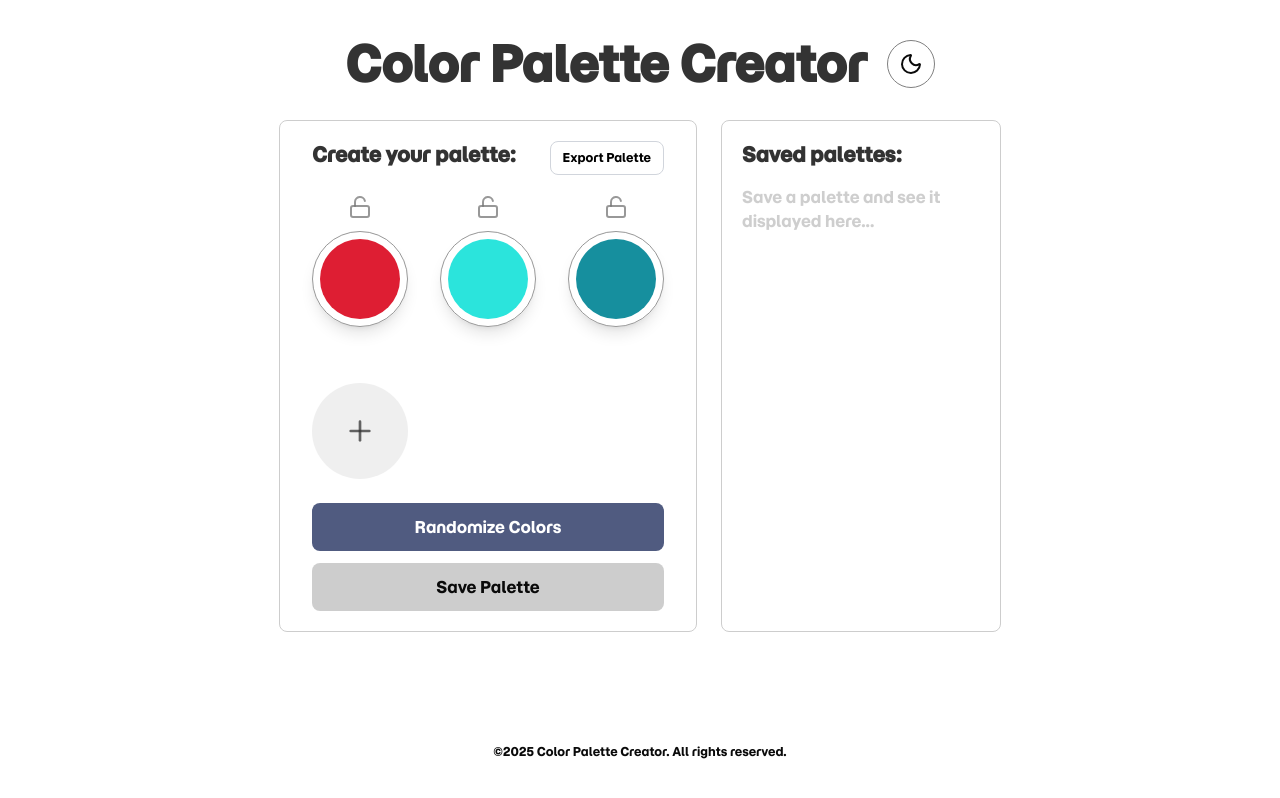
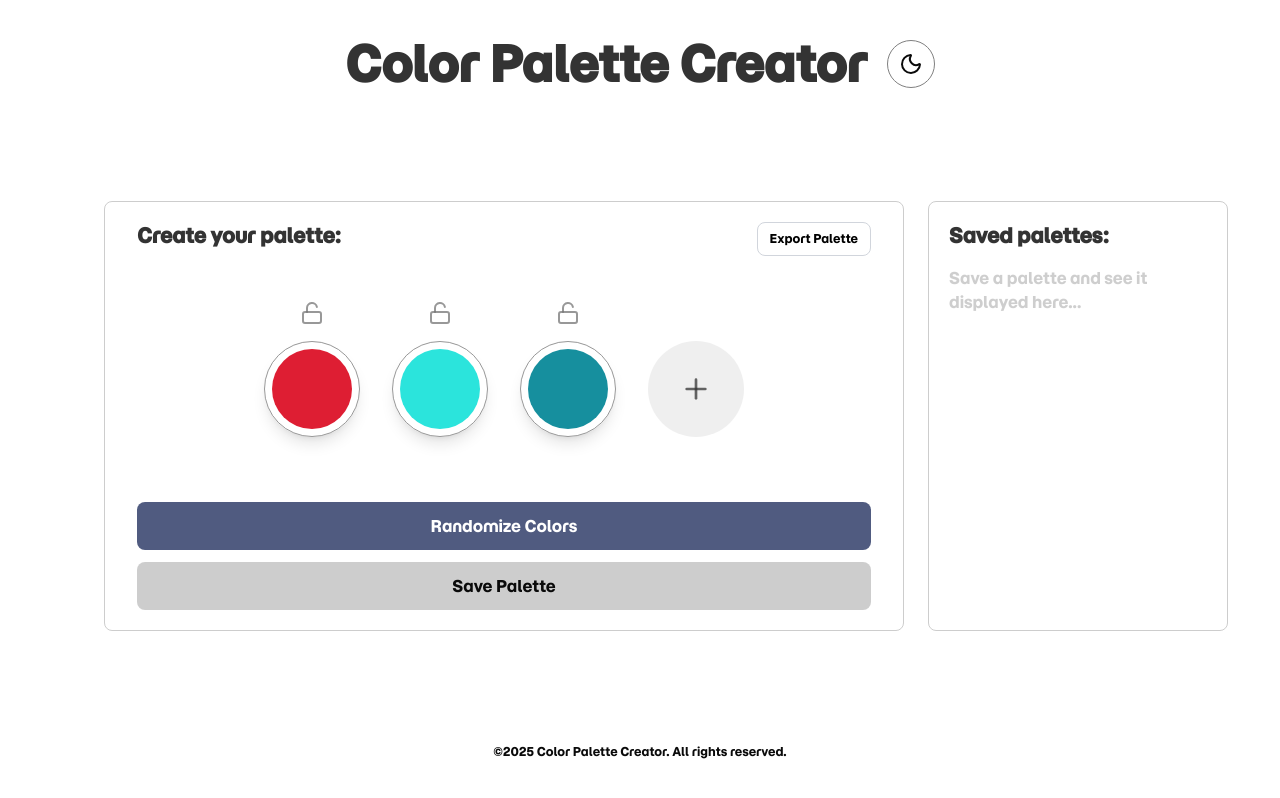
Before and after one commit to DanielG808/color-palette-creator, a Next.js app: page / in a window 1280 px wide. Built offline with nearby package versions, Linux system fonts and the light colour scheme.

Commit message:
adjusted layout to accomodate export button

```diff
--- a/app/layout.tsx
+++ b/app/layout.tsx
@@ -27,12 +27,10 @@ export default function RootLayout({
         className={`${momoTrustDisplay.className} min-h-dvh w-full antialiased`}
       >
         <ThemeProvider attribute="class" defaultTheme="system" enableSystem>
-          {/* PAGE WRAPPER — THIS IS WHERE MARGINS BELONG */}
           <div className="mx-auto flex min-h-dvh w-full max-w-6xl flex-col px-5 py-6 md:px-10 md:py-10">
             <Header />
 
-            {/* MAIN CONTENT SPACING */}
-            <main className="my-8 flex-1">{children}</main>
+            <div className="flex-1 flex min-h-0">{children}</div>
 
             <Footer />
           </div>
--- a/components/color-palette-canvas.tsx
+++ b/components/color-palette-canvas.tsx
@@ -1,3 +1,4 @@
+// components/color-palette-canvas.tsx
 "use client";
 
 import { TColorChip } from "@/lib/types/colorChip";
@@ -42,20 +43,18 @@ export default function ColorPaletteCanvas({
   const allLocked = isAllLocked();
 
   return (
-    <section className="flex h-full flex-col rounded-md border border-calm-3/75 px-5 py-5 dark:border-white/35 md:px-8">
-      {/* 320px-friendly header: title + lightweight export */}
-      <div className="mb-5 flex items-start justify-between gap-3">
-        <H1 className="whitespace-normal break-words">Create your palette:</H1>
+    <section className="flex h-full w-full lg:min-w-[800px] min-w-0 flex-col rounded-md border border-calm-3/75 px-5 py-5 dark:border-white/35 md:px-8">
+      <div className="mb-5 flex items-start justify-between">
+        <H1 className="whitespace-normal">Create your palette:</H1>
 
-        {/* keep using your existing component, but visually treat it like an icon/utility */}
-        <div className="shrink-0">
         <ExportPaletteButton
           exportPalette={exportPalette}
           loading={exporting}
         />
       </div>
-      </div>
 
+      {/* This becomes the “flexing” area instead of creating a giant empty gap */}
+      <div className="flex-1 min-h-0 flex items-center justify-center">
         <ColorPalette
           colors={colors}
           colorsLength={colorsLength}
@@ -65,8 +64,10 @@ export default function ColorPaletteCanvas({
           toggleLock={toggleLock}
           copyHexCode={copyHexCode}
         />
+      </div>
 
-      <div className="mt-auto">
+      {/* No mt-auto: that was the thing creating the huge canyon */}
+      <div className="mt-5">
         <RandomizeColorsButton
           allLocked={allLocked}
           onClick={randomizeColors}
--- a/components/color-palette-creator.tsx
+++ b/components/color-palette-creator.tsx
@@ -24,12 +24,22 @@ export default function ColorPaletteCreator() {
   } = useColorPaletteCreator();
 
   return (
+    <div
+      className="
+        w-full
+        flex justify-center
+        px-4 sm:px-6 lg:px-0
+        py-6
+        overflow-x-hidden lg:overflow-visible
+      "
+    >
       <section
         className="
-        grid grid-cols-1 gap-6
-        md:grid-cols-[1fr_280px]
-        md:h-[410px]            /* ✅ shared height */
-        items-stretch
+          w-full
+          max-w-[1240px] xl:max-w-[1360px] 2xl:max-w-[1480px]
+          grid grid-cols-1 gap-6 items-stretch
+          xl:flex
+          xl:h-[430px]
         "
       >
         <ColorPaletteCanvas
@@ -53,5 +63,6 @@ export default function ColorPaletteCreator() {
           deletePalette={deletePalette}
         />
       </section>
+    </div>
   );
 }
--- a/components/color-palette.tsx
+++ b/components/color-palette.tsx
@@ -1,3 +1,4 @@
+// components/color-palette.tsx
 "use client";
 
 import { motion } from "framer-motion";
@@ -16,6 +17,8 @@ type ColorPaletteProps = {
   toggleLock: (index: number) => void;
   copyHexCode: (hexCode: string) => Promise<void>;
 };
+
+const LOCK_SLOT = "h-8"; // fixed slot so the chip row always lines up (incl. the +)
 
 const ColorPalette = forwardRef<HTMLDivElement, ColorPaletteProps>(
   (
@@ -38,13 +41,17 @@ const ColorPalette = forwardRef<HTMLDivElement, ColorPaletteProps>(
         initial={isNewChip(index, color) ? { opacity: 0, scale: 0.5 } : {}}
         animate={{ opacity: 1, scale: 1 }}
         transition={{ duration: 0.18 }}
-        className="flex flex-col items-center space-y-3"
+        className="flex shrink-0 flex-col items-center gap-3"
       >
+        {/* lock slot (fixed height) */}
+        <div className={`${LOCK_SLOT} flex items-center justify-center`}>
           <ColorLockButton
             index={index}
             locked={color.locked}
             toggleLock={toggleLock}
           />
+        </div>
+
         <ColorChip
           color={color}
           colorsLength={colorsLength}
@@ -61,9 +68,14 @@ const ColorPalette = forwardRef<HTMLDivElement, ColorPaletteProps>(
           initial={{ opacity: 0, scale: 0.5 }}
           animate={{ opacity: 1, scale: 1 }}
           transition={{ duration: 0.18 }}
-          className="flex flex-col items-center space-y-3"
+          className="flex shrink-0 flex-col items-center gap-3"
         >
-          <div className="h-5" />
+          {/* empty lock slot (same height as others) */}
+          <div
+            className={`${LOCK_SLOT} flex items-center justify-center`}
+            aria-hidden="true"
+          />
+
           <PlusButton onClick={addColorChip} />
         </motion.div>
       );
@@ -73,18 +85,22 @@ const ColorPalette = forwardRef<HTMLDivElement, ColorPaletteProps>(
     const bottomRow = items.slice(3);
 
     return (
-      <div ref={ref} className="w-full">
-        {/* TOP ROW — 3 */}
-        <div className="flex justify-center gap-4 md:justify-start md:gap-8">
-          {topRow}
+      <div ref={ref} className="w-full min-w-0">
+        {/* ✅ DESKTOP+: single row (center + responsive gap, no edge clipping) */}
+        <div className="hidden lg:flex w-full flex-nowrap justify-center gap-6 px-2 xl:gap-8 2xl:gap-10">
+          {items}
         </div>
 
-        {/* BOTTOM ROW — 2 CENTERED */}
+        {/* ✅ BELOW DESKTOP: centered 3 + 2 layout */}
+        <div className="lg:hidden">
+          <div className="flex justify-center gap-4 md:gap-8">{topRow}</div>
+
           {bottomRow.length > 0 && (
-          <div className="mt-6 flex justify-center gap-4 md:justify-start md:gap-8">
+            <div className="mt-6 flex justify-center gap-4 md:gap-8">
               {bottomRow}
             </div>
           )}
+        </div>
       </div>
     );
   }
--- a/components/mode-toggle.tsx
+++ b/components/mode-toggle.tsx
@@ -31,7 +31,7 @@ export default function ModeToggle() {
         minWidth: "2.5rem",
       }}
       aria-label="Toggle theme"
-      className="cursor-pointer"
+      className="cursor-pointer hover:bg-gray-100 dark:hover:bg-white/10 duration-200"
     >
       {theme === "dark" ? <Sun /> : <Moon />}
     </button>
--- a/components/page-content-container.tsx
+++ b/components/page-content-container.tsx
@@ -1,10 +1,22 @@
+// components/page-content-container.tsx
+
 export default function PageContentContainer({
   children,
 }: {
   children: React.ReactNode;
 }) {
   return (
-    <main className="flex-1 flex justify-center items-center w-full">
+    <main
+      className="
+        flex-1
+        flex
+        w-full
+        justify-center
+        items-start
+        lg:items-center
+        py-6
+      "
+    >
       {children}
     </main>
   );
--- a/components/saved-palettes-container.tsx
+++ b/components/saved-palettes-container.tsx
@@ -16,8 +16,8 @@ export default function SavedPalettesContainer({
   deletePalette,
 }: SavedPalettesContainerProps) {
   return (
-    <aside className="flex h-full flex-col rounded-md border border-calm-3/75 px-5 py-5 dark:border-white/35">
-      <H1 className="mb-4">Saved palettes:</H1>
+    <aside className="flex h-full w-full min-w-[300px] flex-col rounded-md border border-calm-3/75 px-5 py-5 dark:border-white/35">
+      <H1 className="mb-4 whitespace-normal break-words">Saved palettes:</H1>
 
       <div className="min-h-0 flex-1 overflow-y-auto">
         <PaletteList
```
Lines whose indentation alone changed are shown as unchanged.
